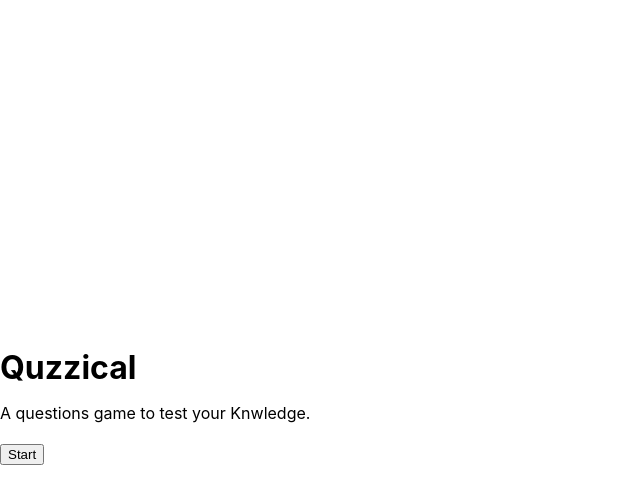
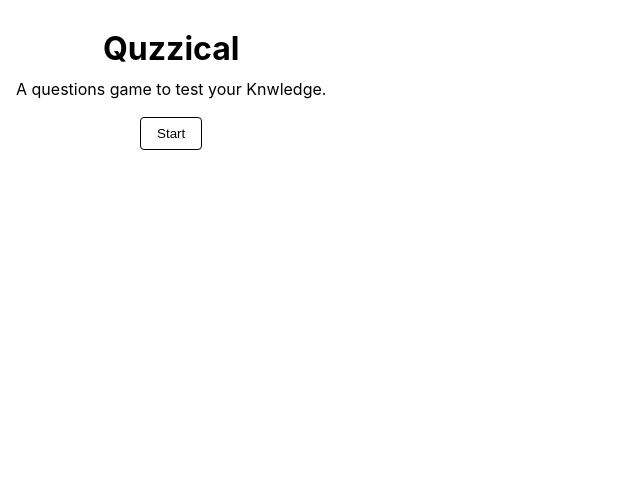
Before and after one commit to SebNoret/quizzical, a React app: page / in a window 1280 px wide. Shown: the top 504 px of the page, without its empty margins (0-640 px from the left). Built offline with nearby package versions, Linux system fonts and the light colour scheme; the HTML template or start-up script is replaced by a standard one.

Commit message:
add css classes to see when a response is right or wrong, add a html entities decode function, add some styles for buttons

```diff
--- a/src/Game.jsx
+++ b/src/Game.jsx
@@ -1,9 +1,13 @@
 function Game({ startGame }) {
   return (
     <div className="game">
-      <h1>Quzzical</h1>
+      <h1 className="title">Quzzical</h1>
       <p>A questions game to test your Knwledge.</p>
-      <button onClick={() => startGame()}>Start</button>
+      <div className="btn-container">
+        <button onClick={() => startGame()} className="btn">
+          Start
+        </button>
+      </div>
     </div>
   );
 }
--- a/src/Question.jsx
+++ b/src/Question.jsx
@@ -1,5 +1,5 @@
 import React, { useEffect } from "react";
-
+import { decode } from "./utils";
 function Question({
   question,
   correct_answer,
@@ -20,11 +20,8 @@ function Question({
 
   const radioElements = answers.map((option, index) => {
     return (
-      <div
-        key={index}
-        className={selectedOption === option ? "selected" : null}
-      >
-        <label>
+      <div key={index}>
+        <label className={selectedOption === option ? "selected" : null}>
           <input
             type="radio"
             name={groupeId}
@@ -32,7 +29,7 @@ function Question({
             onChange={handleOptionChange}
             data-answers={correct_answer === option ? "correct" : "incorrect"}
           />
-          {option}
+          {decode(option)}
           {correct_answer === option && (
             <span style={{ color: "red", fontWeight: "bold" }}> Correct</span>
           )}
@@ -42,7 +39,7 @@ function Question({
   });
   return (
     <div data-testid="Question">
-      <h3 data-testid="title">{question}</h3>
+      <h3 data-testid="title">{decode(question)}</h3>
       <div>
         {radioElements}
         {/* {selectedOption && <p>You selected {selectedOption}</p>} */}
--- a/src/Questions.jsx
+++ b/src/Questions.jsx
@@ -2,6 +2,7 @@ import { shuffleArray } from "./utils";
 import { useEffect, useState } from "react";
 import Result from "./Result";
 import Question from "./Question";
+
 function Questions() {
   const [checkUserAnswer, setCheckUserAnswer] = useState(false);
 
@@ -101,7 +102,6 @@ function Questions() {
             answers: question.answers,
             correctAnswer: question.correctAnswer,
             userAnswer: userAnswers[index].answer,
-            // correct: userAnswers[index].correctAnswer === "correct" ? true : false,
           };
         });
       });
@@ -138,9 +138,13 @@ function Questions() {
     <>
       {checkUserAnswer === false ? (
         <div className="question">
-          <h2>Questions: </h2>
+          <h1 className="title">Questions: </h1>
           {questionElements}
-          <button onClick={() => verifiyUserAnswers()}>Check answers</button>
+          <div className="btn-container">
+            <button onClick={() => verifiyUserAnswers()} className="btn">
+              Check answers
+            </button>
+          </div>
         </div>
       ) : (
         <Result
--- a/src/Result.jsx
+++ b/src/Result.jsx
@@ -1,34 +1,41 @@
+import { decode } from "./utils";
+
 function Result({ score, playAgain, scoreDetails }) {
-  const detailsElements = scoreDetails.map((detail, index) => {
+  const detailAnswsersElements = scoreDetails.map((detail, index) => {
     return (
       <div key={index}>
-        <h3>{detail.question}</h3>
-        <ul>
-          {detail.answers.map((answer, index) => {
+        <h4>{decode(detail.question)}</h4>
+
+        {detail.answers.map((option, index) => {
           return (
-              <li
+            <div
               key={index}
-                style={
-                  // answer === detail.userAnswer &&
-                  // answer === detail.correctAnswer ?
-                  { color: "green" }
-                  // : { backgroudColor: "red" }
+              className={
+                option === detail.correctAnswer
+                  ? "good-answer"
+                  : option === detail.userAnswer &&
+                    option !== detail.correctAnswer
+                  ? "wrong-answer"
+                  : null
               }
             >
-                {answer}
-              </li>
+              {decode(option)}
+            </div>
           );
         })}
-        </ul>
       </div>
     );
   });
   return (
     <div className="result">
-      <h2>Results</h2>
-      {detailsElements}
+      <h1 className="title">Results</h1>
+      {detailAnswsersElements}
       <p>Score: {score.correct} / 5</p>
-      <button onClick={() => playAgain()}>Play again</button>
+      <div className="btn-container">
+        <button onClick={() => playAgain()} className="btn">
+          Play again
+        </button>
+      </div>
     </div>
   );
 }
--- a/src/index.css
+++ b/src/index.css
@@ -12,9 +12,35 @@
 }
 
 body {
+  padding: 1rem;
   margin: 0;
   display: flex;
-  place-items: center;
   min-width: 320px;
   min-height: 100vh;
 }
+.title {
+  font-size: 2rem;
+  font-weight: 700;
+  margin-bottom: 1rem;
+  text-align: center;
+}
+.btn-container {
+  display: flex;
+  justify-content: center;
+}
+* .btn {
+  padding: 0.5rem 1rem;
+  border: 1px solid #000;
+  border-radius: 0.25rem;
+  background-color: #fff;
+  cursor: pointer;
+  transition: all 0.2s ease-in-out;
+}
+/* utilities classes*/
+.selected,
+.good-answer {
+  background-color: aqua;
+}
+.wrong-answer {
+  background-color: red;
+}
--- a/src/utils.js
+++ b/src/utils.js
@@ -19,3 +19,10 @@ export function shuffleArray(array) {
   }
   return array;
 }
+
+// Convert HTML entities to characters
+export function decode(str) {
+  let txt = new DOMParser().parseFromString(str, "text/html");
+
+  return txt.documentElement.textContent;
+}
```
Lines whose indentation alone changed are shown as unchanged.
